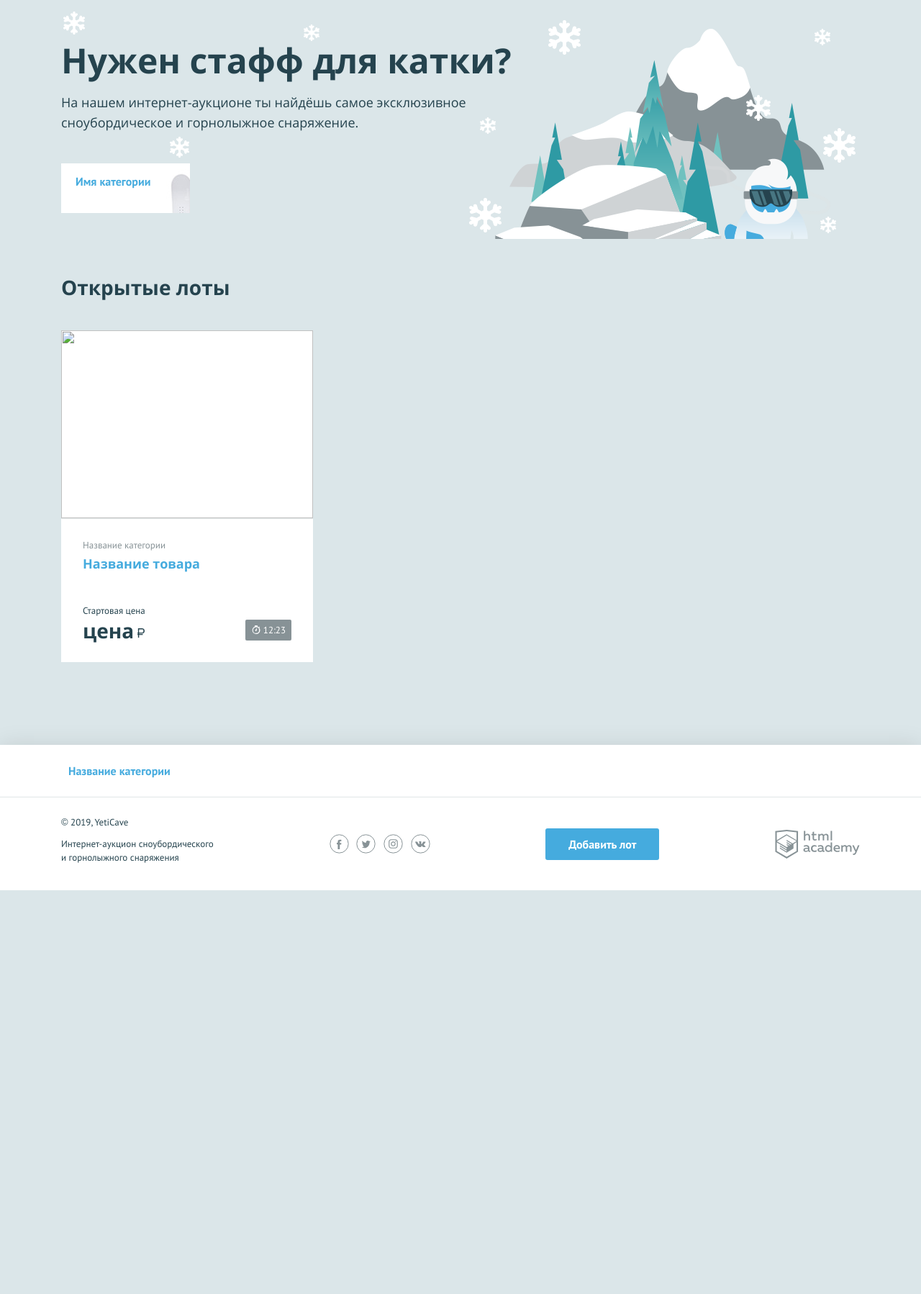
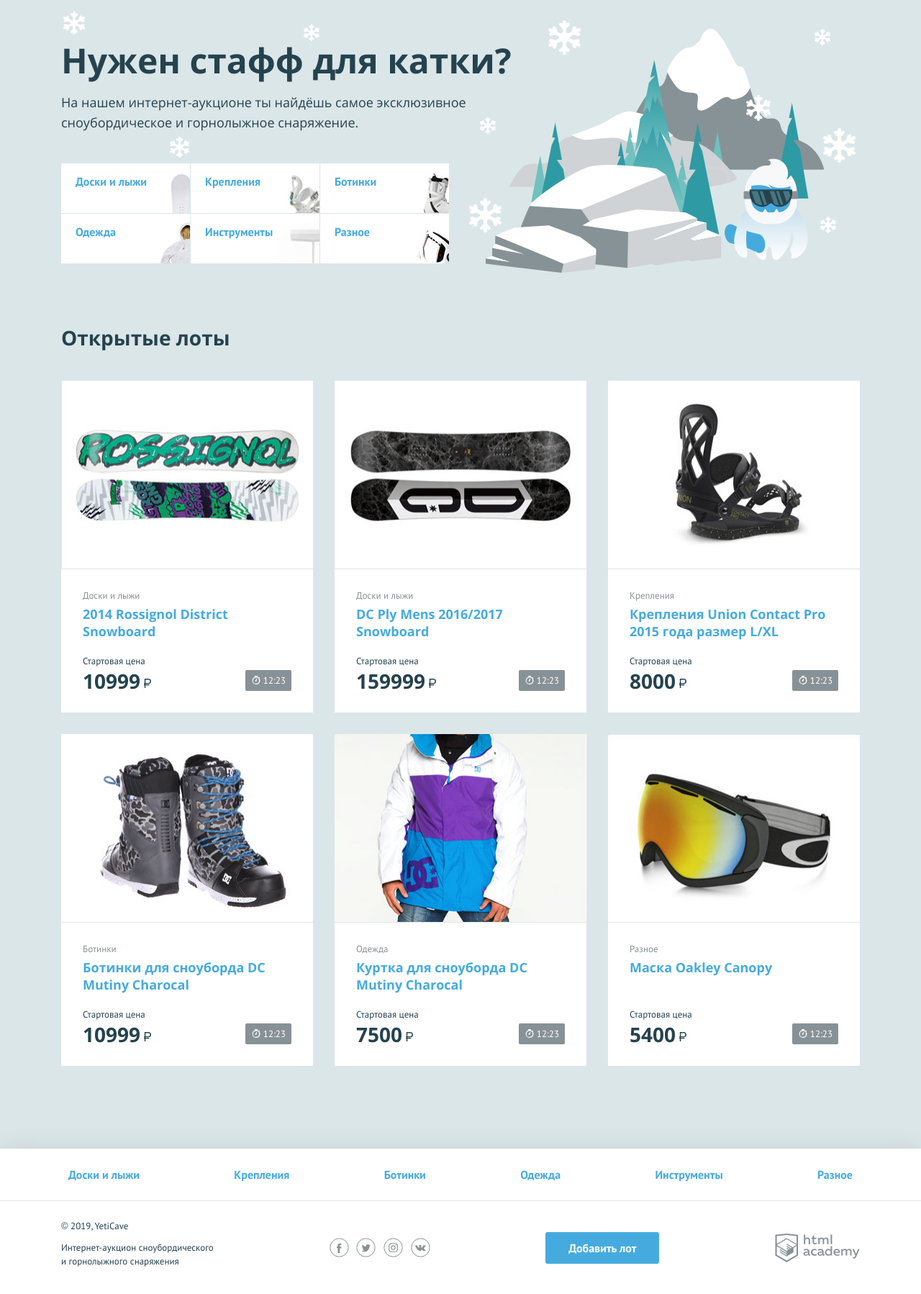
Before and after one commit to melsitov-as/yeticave-php, a PHP site: page / in a window 1280 px wide. Shown: the part 107-1905 px from the top of the page at 72% size. Before the commit the page ends 1344 px from the top, so only its background shows below. Run offline with PHP 8.4, Linux system fonts and the light colour scheme.

Commit message:
Лайф-2 ДЗ-1 'Итерация по массивам'

```diff
--- a/index.php
+++ b/index.php
@@ -2,6 +2,54 @@
 $is_auth = rand(0, 1);
 
 $user_name = 'Саша'; // укажите здесь ваше имя
+
+$categories = [
+    "boards" => "Доски и лыжи",
+    "attachment" => "Крепления",
+    "boots" => "Ботинки",
+    "clothing" => "Одежда",
+    "tools" => "Инструменты",
+    "other" => "Разное"
+];
+
+$goods = [
+    [
+        "title" => "2014 Rossignol District Snowboard",
+        "category" => $categories["boards"],
+        "price" => 10999,
+        "image" => "img/lot-1.jpg"
+    ],
+    [
+        "title" => "DC Ply Mens 2016/2017 Snowboard",
+        "category" => $categories["boards"],
+        "price" => 159999,
+        "image" => "img/lot-2.jpg"
+    ],
+    [
+        "title" => "Крепления Union Contact Pro 2015 года размер L/XL",
+        "category" => $categories["attachment"],
+        "price" => 8000,
+        "image" => "img/lot-3.jpg"
+    ],
+    [
+        "title" => "Ботинки для сноуборда DC Mutiny Charocal",
+        "category" => $categories["boots"],
+        "price" =>     10999,
+        "image" => "img/lot-4.jpg"
+    ],
+    [
+        "title" => "Куртка для сноуборда DC Mutiny Charocal",
+        "category" => $categories["clothing"],
+        "price" => 7500,
+        "image" => "img/lot-5.jpg"
+    ],
+    [
+        "title" => "Маска Oakley Canopy",
+        "category" => $categories["other"],
+        "price" => 5400,
+        "image" => "img/lot-6.jpg"
+    ],
+];
 ?>
 <!DOCTYPE html>
 <html lang="ru">
@@ -57,9 +105,11 @@
                 <p class="promo__text">На нашем интернет-аукционе ты найдёшь самое эксклюзивное сноубордическое и горнолыжное снаряжение.</p>
                 <ul class="promo__list">
                     <!--заполните этот список из массива категорий-->
-                    <li class="promo__item promo__item--boards">
-                        <a class="promo__link" href="pages/all-lots.html">Имя категории</a>
+                    <?php foreach ($categories as $key => $category) : ?>
+                        <li class="promo__item promo__item--<?= $key; ?>">
+                            <a class="promo__link" href="pages/all-lots.html"><?= $category; ?></a>
                         </li>
+                    <?php endforeach; ?>
                 </ul>
             </section>
             <section class="lots">
@@ -68,17 +118,18 @@
                 </div>
                 <ul class="lots__list">
                     <!--заполните этот список из массива с товарами-->
+                    <?php foreach ($goods as $key => $good) : ?>
                         <li class="lots__item lot">
                             <div class="lot__image">
-                            <img src="" width="350" height="260" alt="">
+                                <img src="<?= $good["image"]; ?>" width="350" height="260" alt="">
                             </div>
                             <div class="lot__info">
-                            <span class="lot__category">Название категории</span>
-                            <h3 class="lot__title"><a class="text-link" href="pages/lot.html">Название товара</a></h3>
+                                <span class="lot__category"><?= $good["category"]; ?></span>
+                                <h3 class="lot__title"><a class="text-link" href="pages/lot.html"><?= $good["title"]; ?></a></h3>
                                 <div class="lot__state">
                                     <div class="lot__rate">
                                         <span class="lot__amount">Стартовая цена</span>
-                                    <span class="lot__cost">цена<b class="rub">р</b></span>
+                                        <span class="lot__cost"><?= $good["price"]; ?><b class="rub">р</b></span>
                                     </div>
                                     <div class="lot__timer timer">
                                         12:23
@@ -86,6 +137,7 @@
                                 </div>
                             </div>
                         </li>
+                    <?php endforeach; ?>
                 </ul>
             </section>
         </main>
@@ -95,9 +147,11 @@
         <nav class="nav">
             <ul class="nav__list container">
                 <!--заполните этот список из массива категорий-->
+                <?php foreach ($categories as $val) : ?>
                     <li class="nav__item">
-                    <a href="pages/all-lots.html">Название категории</a>
+                        <a href="pages/all-lots.html"><?= $val; ?></a>
                     </li>
+                <?php endforeach; ?>
             </ul>
         </nav>
         <div class="main-footer__bottom container">
```
Lines whose indentation alone changed are shown as unchanged.
